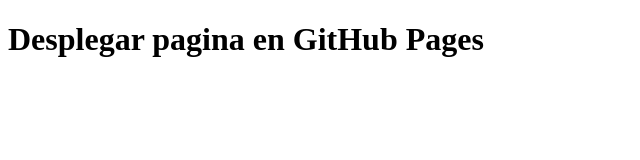
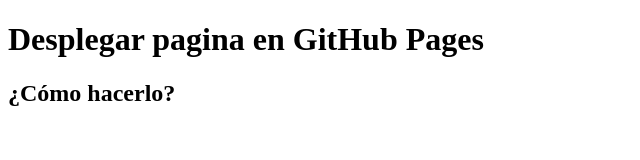
Before and after one commit to PacoWebDeveloper/prueba-gh-pages, a plain HTML site: page index.html in a window 1280 px wide. Shown: the whole page, without its empty margins (0-640 px from the left). Drawn offline with Linux system fonts and the light colour scheme.

Commit message:
como hacerlo

```diff
--- a/index.html
+++ b/index.html
@@ -8,5 +8,6 @@
 </head>
 <body>
     <h1>Desplegar pagina en GitHub Pages</h1>
+    <h2>¿Cómo hacerlo?</h2>
 </body>
 </html>
```
